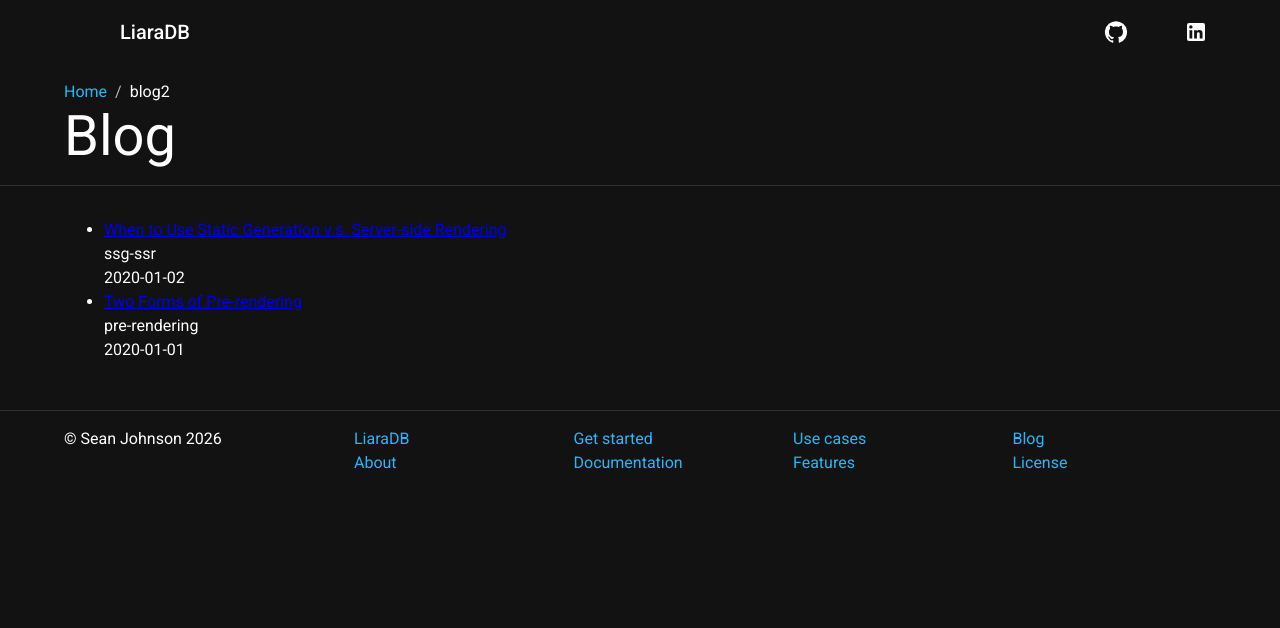
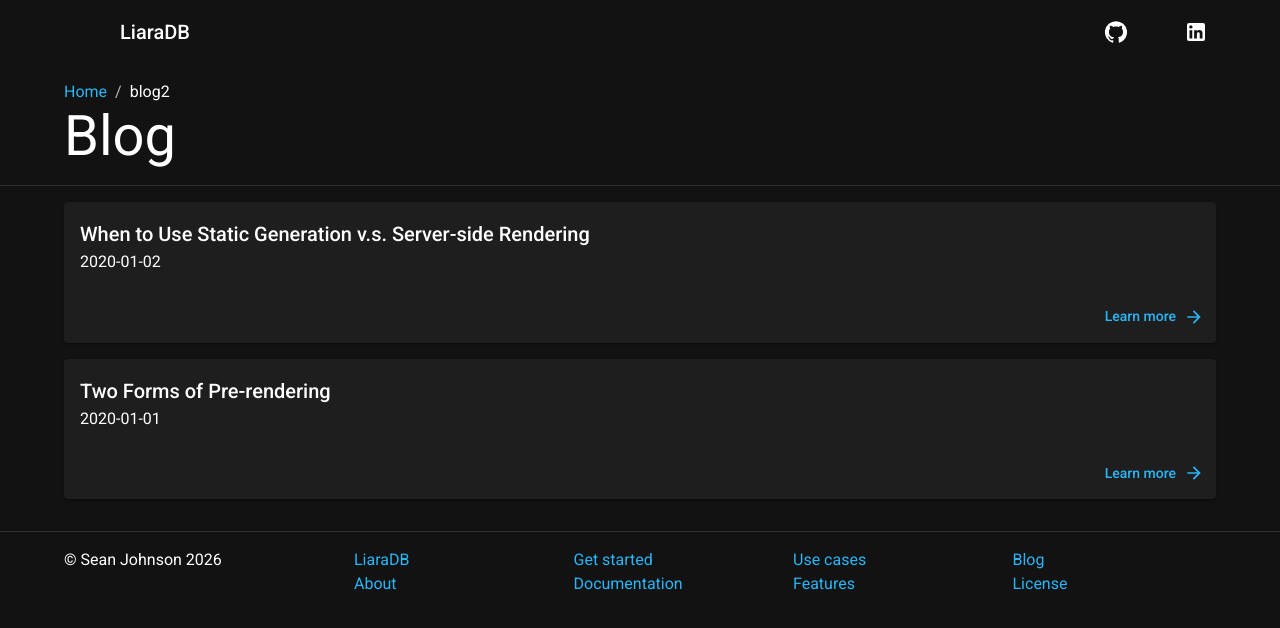
Before and after one commit to liaradb/liaradb.github.io, a Next.js app: page /blog2 in a window 1280 px wide. Shown: the top 628 px of the page. Built offline with nearby package versions, Linux system fonts and the light colour scheme; some icons are missing.

Commit message:
Created BlogItem.

```diff
--- /dev/null
+++ b/src/components/blog/blog_item.tsx
@@ -0,0 +1,41 @@
+import { FC } from "react";
+import { Box, Card, CardActions, CardContent, Typography } from "@mui/material";
+import { ArrowForward } from "@mui/icons-material";
+
+import { LinkButton } from "@/components";
+
+export const BlogItem: FC<{
+  title: string;
+  subtitle: string;
+  href: string;
+}> = ({ href, subtitle, title }) => {
+  return (
+    <Box
+      flex={"1 0 calc(50% - 8px)"}
+      key={href}
+      component={Card}
+      minWidth={400}
+    >
+      <CardContent>
+        <Typography variant="h6">{title}</Typography>
+        <Typography variant="body1">{subtitle}</Typography>
+      </CardContent>
+      <Box
+        component={CardActions}
+        display="flex"
+        alignItems="center"
+        justifyContent="end"
+        gap={1}
+      >
+        <LinkButton
+          color="info"
+          size="medium"
+          endIcon={<ArrowForward />}
+          href={href}
+        >
+          Learn more
+        </LinkButton>
+      </Box>
+    </Box>
+  );
+};
--- /dev/null
+++ b/src/components/blog/index.ts
@@ -0,0 +1 @@
+export * from "./blog_item";
--- a/src/components/index.ts
+++ b/src/components/index.ts
@@ -1,4 +1,5 @@
 export * from "./app_page";
+export * from "./blog";
 export * from "./copy_button";
 export * from "./link";
 export * from "./mdx_syntax";
--- a/src/pages/blog2/index.tsx
+++ b/src/pages/blog2/index.tsx
@@ -1,40 +1,30 @@
+import { FC } from "react";
+
+import { AppPage, BlogItem } from "@/components";
 import { getSortedPostsData, PostData } from "../../lib/posts";
-import { AppPage } from "@/components";
-
-import { NextPageWithLayout } from "../_app";
 
 export async function getStaticProps() {
-  const allPostsData = getSortedPostsData();
+  const posts = getSortedPostsData();
   return {
     props: {
-      allPostsData,
+      posts,
     },
   };
 }
 
-const Home: NextPageWithLayout<{ allPostsData: PostData[] }> = ({
-  allPostsData,
-}) => {
+const Blog: FC<{ posts: PostData[] }> = ({ posts }) => {
   return (
     <AppPage title="Blog">
-      {/* Keep the existing code here */}
-
-      {/* Add this <section> tag below the existing <section> tag */}
-      <section>
-        <ul>
-          {allPostsData.map(({ id, date, title }) => (
-            <li key={id}>
-              <a href={`./blog2/${id}`}>{title}</a>
-              <br />
-              {id}
-              <br />
-              {date}
-            </li>
-          ))}
-        </ul>
-      </section>
+      {posts.map(({ id, date, title }) => (
+        <BlogItem
+          key={id}
+          href={`./blog2/${id}`}
+          title={title}
+          subtitle={date}
+        />
+      ))}
     </AppPage>
   );
 };
 
-export default Home;
+export default Blog;
```
